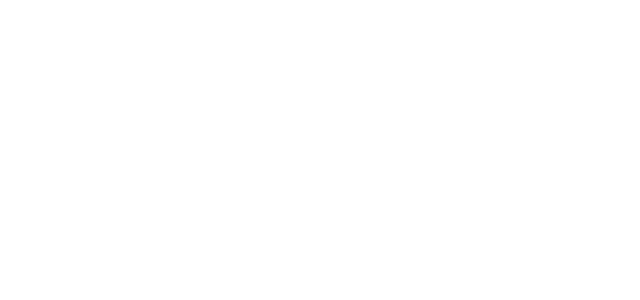
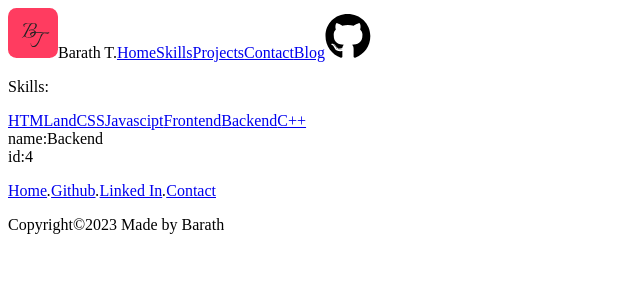
Before and after one commit to Barath-T/Portfolio, a React (Create React App) app: page /skills/Backend in a window 1280 px wide. Before the commit this address had no page. Shown: the top 300 px of the page, without its empty margins (0-640 px from the left). Built offline with nearby package versions, Linux system fonts and the light colour scheme.

Commit message:
skills page commit

```diff
--- a/src/App.js
+++ b/src/App.js
@@ -2,7 +2,8 @@ import { Routes, Route } from "react-router-dom";
 
 import Layout from "./components/Layout";
 import Home from "./components/home/Home";
-import Skills from "./components/Skills";
+import Skills from "./components/skills/Skills";
+import Skill from "./components/skills/Skill";
 
 const App = () => {
   return (
@@ -10,7 +11,9 @@ const App = () => {
       <Routes>
         <Route path="/" element={<Layout />}>
           <Route index element={<Home />} />
-          <Route path="/skills" element={<Skills />} />
+          <Route path="skills" element={<Skills />}>
+            <Route path=":name" element={<Skill />} />
+          </Route>
         </Route>
       </Routes>
     </>
--- a/src/components/Skills.js
+++ /dev/null
@@ -1,9 +0,0 @@
-const Skills = () => {
-  return (
-    <div>
-      <h1>This is Skills.</h1>
-    </div>
-  );
-};
-
-export default Skills;
--- /dev/null
+++ b/src/components/skills/Skill.js
@@ -0,0 +1,19 @@
+import { useOutletContext } from "react-router-dom";
+
+const Skill = () => {
+  const { skill } = useOutletContext();
+
+  if (!skill) {
+    return <></>;
+  } else {
+    return (
+      <div>
+        name:{skill.name}
+        <br />
+        id:{skill.id}
+      </div>
+    );
+  }
+};
+
+export default Skill;
--- /dev/null
+++ b/src/components/skills/Skills.js
@@ -0,0 +1,50 @@
+import { useEffect, useState } from "react";
+import { Link, Outlet, useParams } from "react-router-dom";
+
+const getSkillsData = () => {
+  return [
+    { id: 1, name: "HTMLandCSS" },
+    { id: 2, name: "Javascipt" },
+    { id: 3, name: "Frontend" },
+    { id: 4, name: "Backend" },
+    { id: 5, name: "C++" },
+  ];
+};
+const Skills = ({ selectedSkill }) => {
+  const [skills, setSkills] = useState([]);
+
+  useEffect(() => {
+    setSkills(getSkillsData());
+  }, []);
+
+  const { name } = useParams();
+  return (
+    <div>
+      <p>Skills:</p>
+
+      {name ? (
+        <div>
+          {skills.map((skill) => (
+            <Link to={`/skills/${skill.name}`} key={skill.id}>
+              {skill.name}
+            </Link>
+          ))}
+        </div>
+      ) : (
+        <div>
+          {skills.map((skill) => (
+            <Link to={`/skills/${skill.name}`} key={skill.id}>
+              -{skill.name}-
+            </Link>
+          ))}
+        </div>
+      )}
+
+      <Outlet
+        context={{ skill: skills.find((skill) => skill.name === name) }}
+      />
+    </div>
+  );
+};
+
+export default Skills;
```
